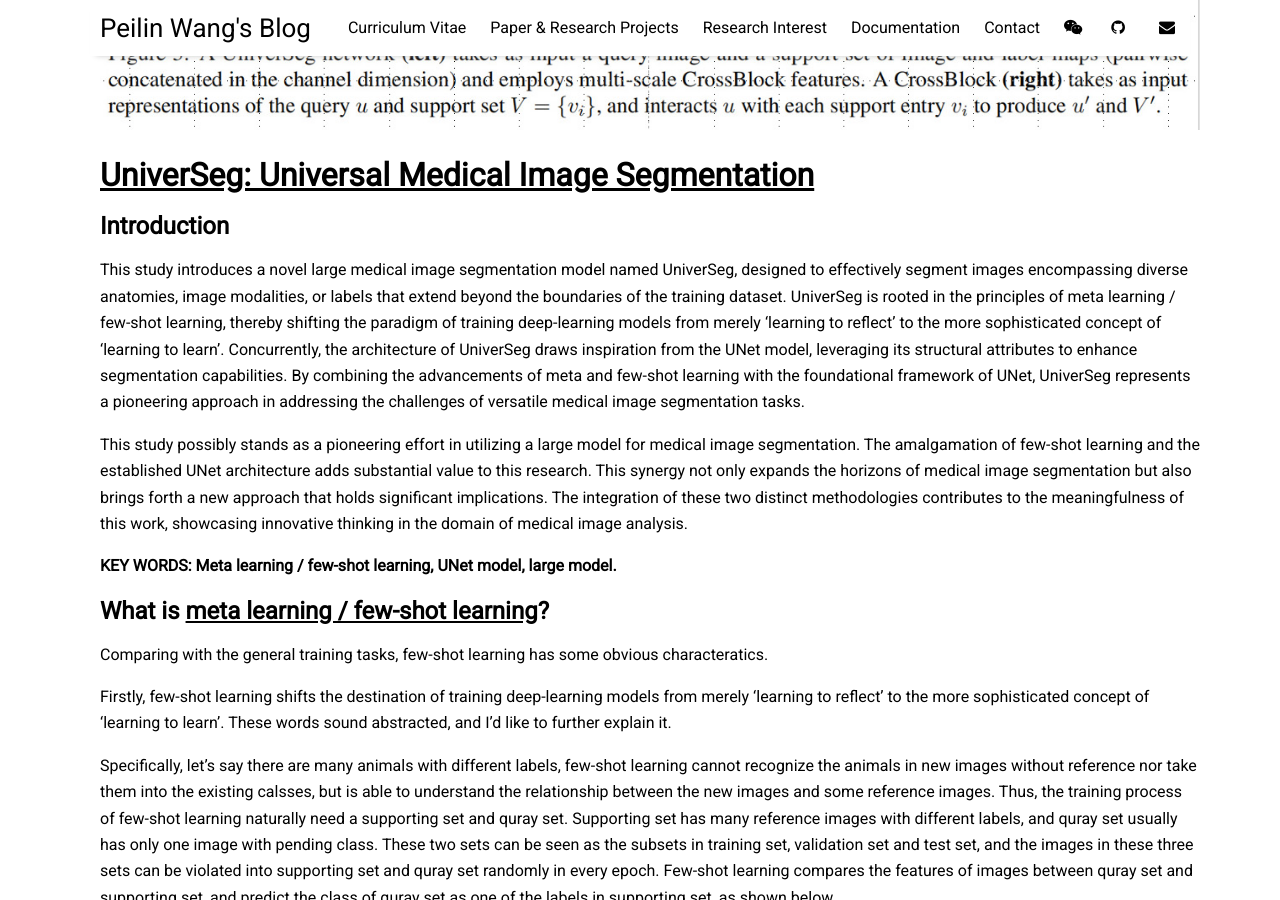
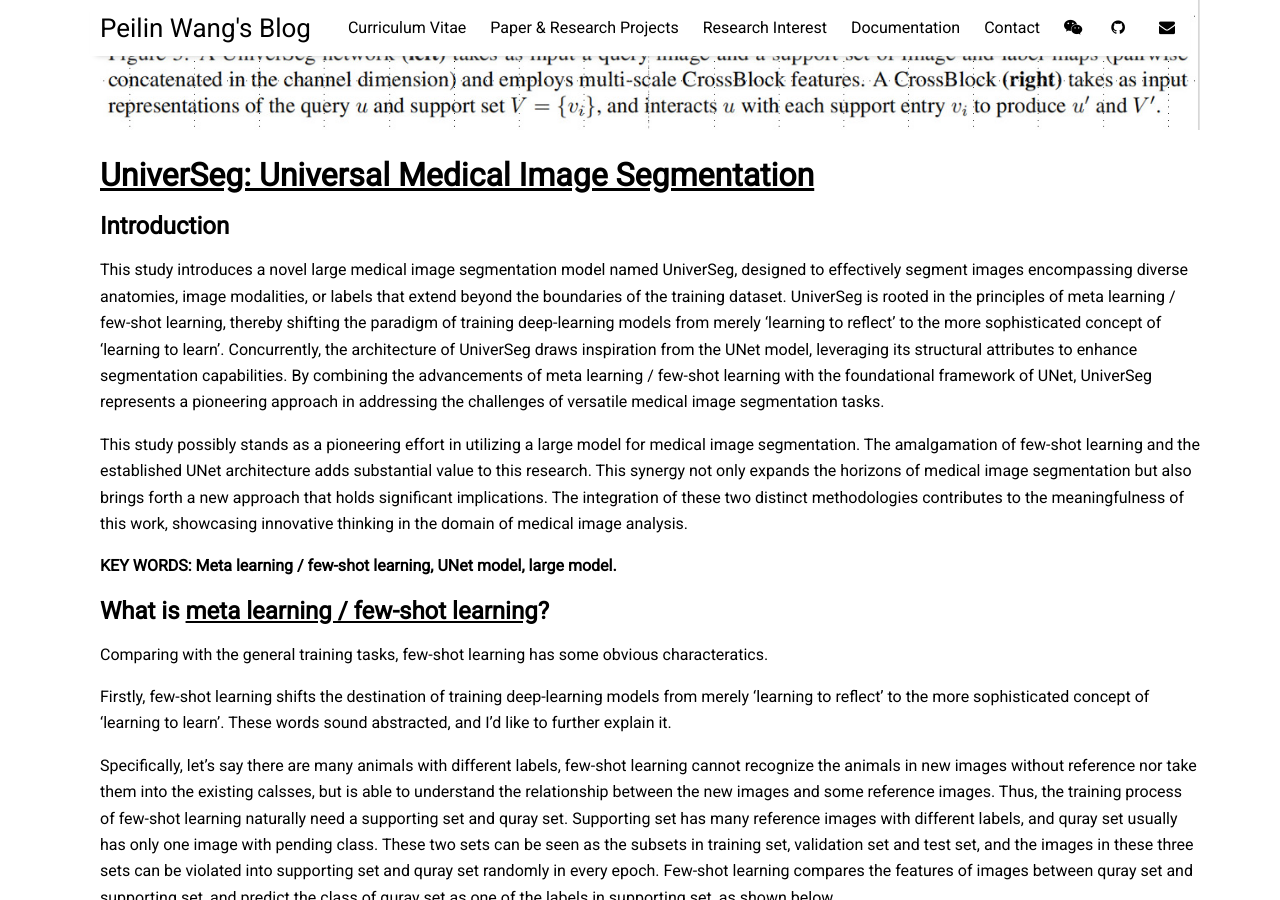
Before and after one commit to peilin-wang-git/peilin-wang-git.github.io, a Jekyll site: the page built from _posts/2023-08-06-PaperReading-MedicalLargeModel.md, in a window 1280 px wide and 900 px high, scrolled down 590 px. Built offline with Jekyll 4.4.1, drawn with Linux system fonts in a browser that asks for light colours; nearby versions of some CDN libraries; some of the changed text lies outside the part shown.

Commit message:
Update 2023-08-06-PaperReading-MedicalLargeModel.md

```diff
--- a/_posts/2023-08-06-PaperReading-MedicalLargeModel.md
+++ b/_posts/2023-08-06-PaperReading-MedicalLargeModel.md
@@ -11,7 +11,7 @@ image: paper-reading-1-1.jpg
 
 ## Introduction
 
-This study introduces a novel large medical image segmentation model named UniverSeg, designed to effectively segment images encompassing diverse anatomies, image modalities, or labels that extend beyond the boundaries of the training dataset. UniverSeg is rooted in the principles of meta learning / few-shot learning, thereby shifting the paradigm of training deep-learning models from merely 'learning to reflect' to the more sophisticated concept of 'learning to learn'. Concurrently, the architecture of UniverSeg draws inspiration from the UNet model, leveraging its structural attributes to enhance segmentation capabilities. By combining the advancements of meta and few-shot learning with the foundational framework of UNet, UniverSeg represents a pioneering approach in addressing the challenges of versatile medical image segmentation tasks.
+This study introduces a novel large medical image segmentation model named UniverSeg, designed to effectively segment images encompassing diverse anatomies, image modalities, or labels that extend beyond the boundaries of the training dataset. UniverSeg is rooted in the principles of meta learning / few-shot learning, thereby shifting the paradigm of training deep-learning models from merely 'learning to reflect' to the more sophisticated concept of 'learning to learn'. Concurrently, the architecture of UniverSeg draws inspiration from the UNet model, leveraging its structural attributes to enhance segmentation capabilities. By combining the advancements of meta learning / few-shot learning with the foundational framework of UNet, UniverSeg represents a pioneering approach in addressing the challenges of versatile medical image segmentation tasks.
 
 This study possibly stands as a pioneering effort in utilizing a large model for medical image segmentation. The amalgamation of few-shot learning and the established UNet architecture adds substantial value to this research. This synergy not only expands the horizons of medical image segmentation but also brings forth a new approach that holds significant implications. The integration of these two distinct methodologies contributes to the meaningfulness of this work, showcasing innovative thinking in the domain of medical image analysis.
 
@@ -28,7 +28,7 @@ Specifically, let's say there are many animals with different labels, few-shot l
 In the training process, few-shot learning try to learn the relationship between different images, but not the relationship between images and existing labels, which means the labels in validation set or test set are different from the labels in training set. This is why few-shot learning can learn to learn. Besides, according to the number of images with same label in quary set, few-shot learning can be further violates as one-shot learning, two-shot learning, as so on. According to the number of labels in each quary set, few-shot learning can be further violates as one-k learning, two-k learning, as so on.
 ![Profile Picture](https://github.com/peilin-wang-git/peilin-wang-git.github.io/raw/main/assets/img/paper-reading-1-3.jpg)
 
-In addition, the paradigm of few-shot learning couses that a small size of training set is supposed to be trained in few-shot learning. Take the common dataset [Omniglot](https://github.com/brendenlake/omniglot) as an example, there are 1623 labels, but each label only has 20 images, which is extremely difficult for general model to classify.
+In addition, the paradigm of few-shot learning couses that a small size of training set is supposed to be trained in few-shot learning. Take the common dataset [Omniglot](https://github.com/brendenlake/omniglot) as an example, there are 1623 labels, but each label only has 20 images, which is extremely difficult for general model to have a satisfied performance.
 
 Finally, the training operation and related code can be obtained from [here](https://zhuanlan.zhihu.com/p/156830039).
 
```
